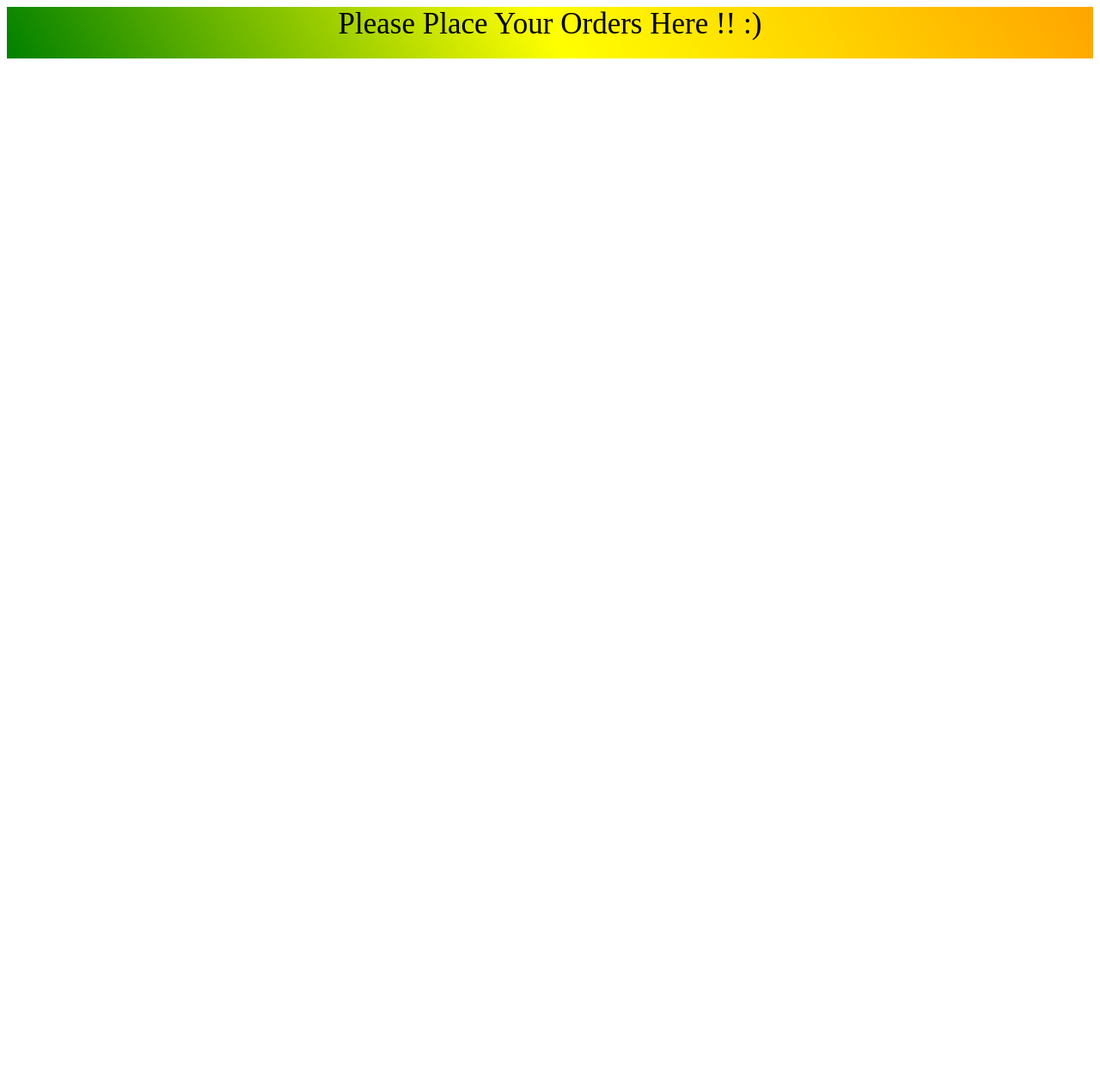
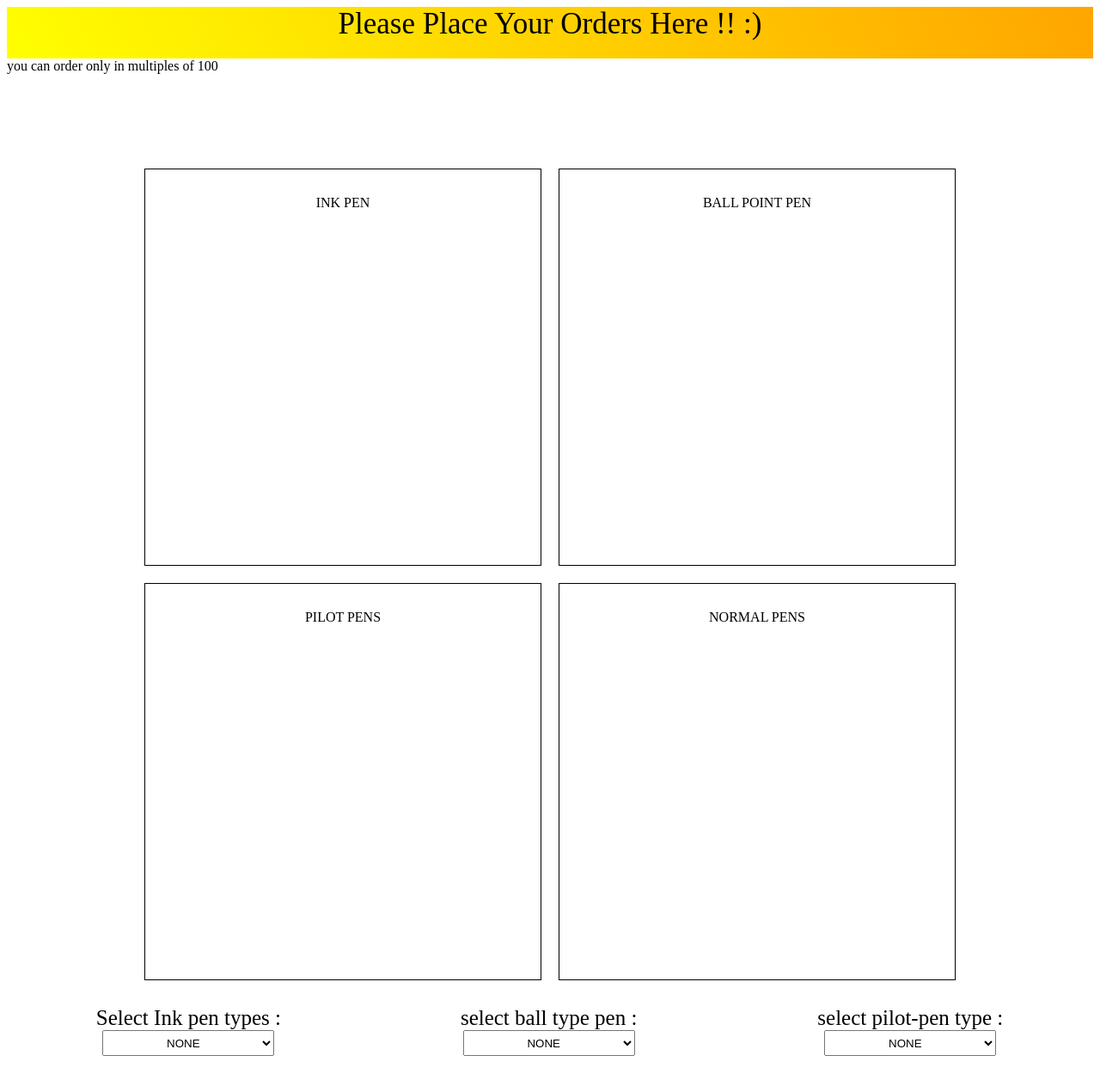
Before and after one commit to divitrao/munderDifflin, a Django app: page /order_page in a window 1280 px wide. Shown: the whole page at 86% size. Before the commit the page ends 68 px from the top, so only its background shows below. Run offline with Django 3.2, Linux system fonts and the light colour scheme.

Commit message:
developed order page

```diff
--- a/invoice/static/order_page.css
+++ /dev/null
@@ -1,6 +0,0 @@
-#header{
-    font-size: 35px;
-    background: linear-gradient(60deg, green,yellow,orange);
-    text-align: center ;
-    height: 60px;
-}
--- /dev/null
+++ b/invoice/static/order_page1.css
@@ -0,0 +1,63 @@
+#header{
+    font-size: 35px;
+    background: linear-gradient(60deg,yellow,orange);
+    text-align: center ;
+    height: 60px;
+}
+
+.item_list{
+    display: flex;
+    flex-wrap: wrap;
+
+    margin-top: 100px;
+    /* align-items: center; */
+    justify-content: center;
+
+
+}
+
+#inkPen,#ballPointPens,#pilotPens,#normalPens{
+
+    display: block;
+    width: 400px;
+    height: 400px;
+    padding: 30px;
+    text-align: center;
+    border: 0.5px solid black;
+    margin: 10px 10px 10px 10px;
+
+}
+
+
+
+/*-------------- order selection area ----------------*/
+
+.order_placement_section{
+    display: flex;
+}
+
+
+.dropdowns{
+    display: flex;
+    flex-direction: row;
+    /* margin: 20px 20px 20px 20px; */
+    justify-content: center;
+    text-align: center;
+}
+
+#types_of_ink_pen,#ballpen,#pilotPen{
+    margin: 20px 20px 20px 20px;
+}
+
+option{
+    text-align: center;
+}
+
+select{
+    width: 200px;
+    height: 30px;
+}
+
+label{
+    font-size: 25px;
+}
--- a/invoice/template/order_page.html
+++ b/invoice/template/order_page.html
@@ -1,6 +1,6 @@
 <!DOCTYPE html>
 {% load static %}
-<link href="{% static 'order_page.css' %}" rel="stylesheet" type="text/css">
+<link href="{% static 'order_page1.css' %}" rel="stylesheet" type="text/css">
 <html lang="en">
 
 <head>
@@ -14,5 +14,60 @@
     </header>
 
 </div>
+<div>
+    you can order only in multiples of 100
+</div>
+<div class="item_list">
+    <div id="inkPen"> INK PEN </div>
+    <div id="ballPointPens"> BALL POINT PEN </div>
+    <div id="pilotPens">  PILOT PENS  </div>
+    <div id="normalPens"> NORMAL PENS  </div>
+
+</div>
+
+<form action="order_page" method="post">
+<div class="order_placement_section">
+
+    <div class="dropdowns">
+        <div id="types_of_ink_pen">
+            <label for="inkPens">Select Ink pen types :</label>
+            <select name="inkPens">
+                <option value="">NONE</option>
+                <option value=" steel-plated">  steel-plated </option>
+                <option value="Aluminim-plates"> Aluminim-plates</option>
+                <option value="stainless-steel plates"> stainless-steel plates </option>
+            </select>
+        </div>
+        <div id="ballpen">
+            <label for="ballpoint-pen">select ball type pen : </label>
+            <select name="ballpoint-pen">
+                <option value="">NONE</option>
+                <option value="blue"> blue </option>
+                <option value="black"> black</option>
+                <option value="red"> red </option>
+                <option value="green"> green</option>
+                <option value="multicolor"> multicolor</option>
+            </select>
+        </div>
+        <div id="pilotPen">
+            </select>
+            <label for="pilot-pen">select pilot-pen type : </label>
+            <select name="pilot-pen">
+                <option value="">NONE</option>
+                <option value=" spong-refiel"> spong-refiel </option>
+                <option value="ink-refiel"> ink-refiel</option>
+
+
+            </select>
+        </div>
+    </div>
+
+    </div>
+    <div class="quantity">
+
+    </div>
+
+</div>
+</form>
 </body>
 </html>
```
